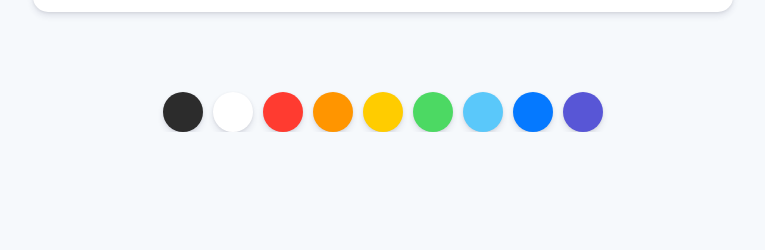
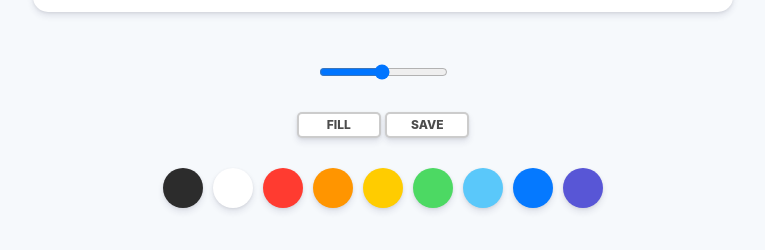
Before and after one commit to 00eun/paintjs, a plain HTML site: page index.html in a window 1280 px wide. Shown: the part 738-988 px from the top of the page, without its empty margins (257-1022 px from the left). Before the commit the page ends 870 px from the top, so only its background shows below. Drawn offline with Linux system fonts and the light colour scheme.

Commit message:
css 수정완료

```diff
--- a/index.html
+++ b/index.html
@@ -10,6 +10,20 @@
   <body>
     <canvas id="jsCanvas" class="canvas"></canvas>
     <div class="controls">
+      <div class="controls__range">
+        <input
+          type="range"
+          id="jsRange"
+          min="0.1"
+          max="5.0"
+          value="2.5"
+          step="0.1"
+        />
+      </div>
+      <div class="controls__btns">
+        <button id="jsMode">Fill</button>
+        <button id="jsSave">Save</button>
+      </div>
       <div class="controls__colors" id="jsColors">
         <div class="controls__color" style="background-color: #2c2c2c"></div>
         <div class="controls__color" style="background-color: white"></div>
--- a/style.css
+++ b/style.css
@@ -7,7 +7,7 @@ body {
   display: flex;
   flex-direction: column;
   align-items: center;
-  padding-top: 50px;
+  padding: 50px 0;
 }
 
 .canvas {
@@ -19,7 +19,33 @@ body {
 }
 
 .controls {
-  margin-top: 80px;
+  margin-top: 50px;
+  display: flex;
+  flex-direction: column;
+  align-items: center;
+}
+
+.controls .controls__btns {
+  margin-bottom: 30px;
+}
+
+.controls__btns button {
+  all: unset;
+  cursor: pointer;
+  background-color: white;
+  padding: 5px 0px;
+  width: 80px;
+  text-align: center;
+  border-radius: 5px;
+  box-shadow: 0 4px 6px rgba(50, 50, 93, 0.11), 0 1px 3px rgba(0, 0, 0, 0.08);
+  border: 2px solid rgba(0, 0, 0, 0.2);
+  color: rgba(0, 0, 0, 0.7);
+  text-transform: uppercase;
+  font-weight: 800;
+  font-size: 12px;
+}
+.controls__btns button:active {
+  transform: scale(0.98);
 }
 
 .controls__colors {
@@ -33,3 +59,7 @@ body {
   cursor: pointer;
   box-shadow: 0 4px 6px rgba(50, 50, 93, 0.11), 0 1px 3px rgba(0, 0, 0, 0.08);
 }
+
+.controls .controls__range {
+  margin-bottom: 30px;
+}
```
